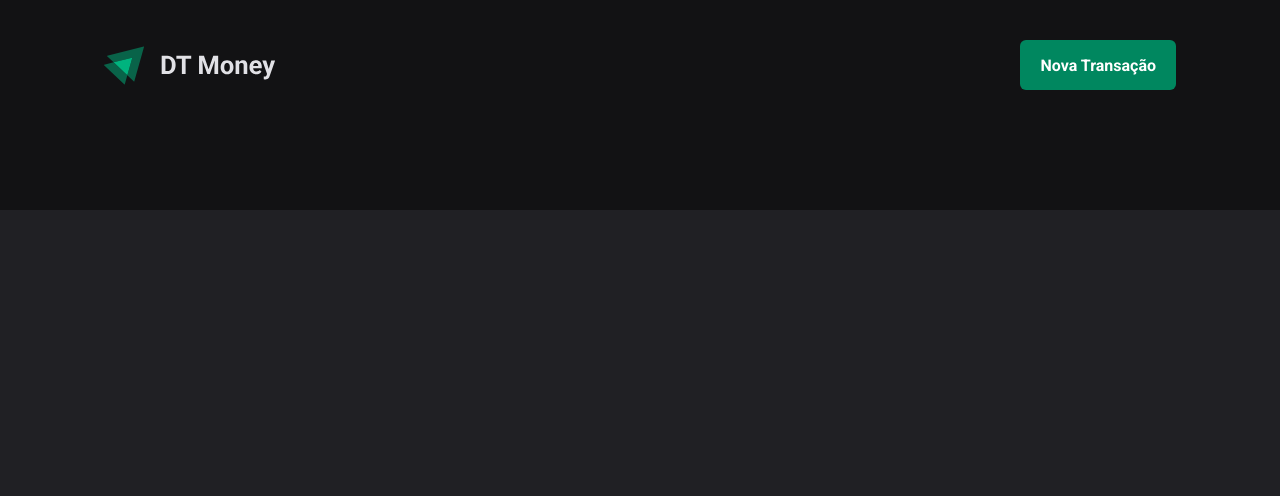
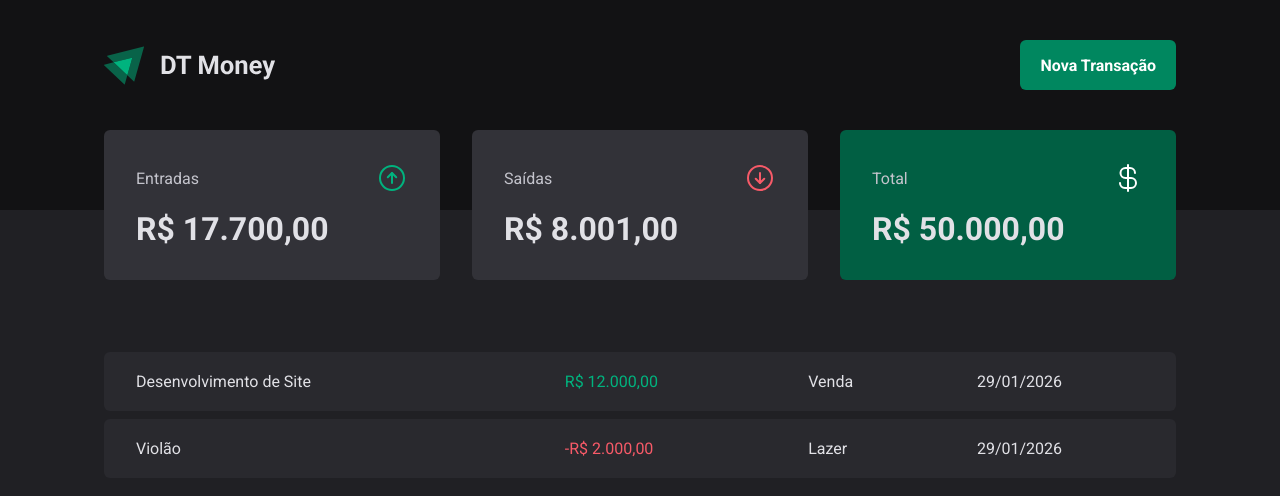
Before and after one commit to renatobarbosa-dc/fundamentos_react_3_DT_Money, a React (Vite) app in the folder 03-dt-money/: page / in a window 1280 px wide. Shown: the top 496 px of the page. Built offline with nearby package versions, Linux system fonts and the light colour scheme.

Commit message:
transaction table

```diff
--- a/03-dt-money/src/pages/Transactions/index.tsx
+++ b/03-dt-money/src/pages/Transactions/index.tsx
@@ -1,9 +1,39 @@
 import { Header } from "../../components/Header";
+import { Summary } from "../../components/Summary";
+import { TransactionsTable, TransactionsContainer, PriceHighlight } from "./styles";
 
 export function Transactions() {
     return(
         <div>
             <Header />
+            <Summary/>
+
+            <TransactionsContainer>
+                <TransactionsTable>
+                    <tbody>
+                        <tr>
+                            <td width='40%'>Desenvolvimento de Site</td>
+                            <td>
+                                <PriceHighlight variant="income">
+                                    R$ 12.000,00
+                                </PriceHighlight>
+                            </td>
+                            <td>Venda</td>
+                            <td>29/01/2026</td>
+                        </tr>
+                        <tr>
+                            <td>Violão</td>
+                            <td>
+                                <PriceHighlight variant="outcome">
+                                    -R$ 2.000,00
+                                </PriceHighlight>
+                            </td>
+                            <td>Lazer</td>
+                            <td>29/01/2026</td>
+                        </tr>
+                    </tbody>
+                </TransactionsTable>
+            </TransactionsContainer>
         </div>
     )
 }
--- a/03-dt-money/src/pages/Transactions/styles.ts
+++ b/03-dt-money/src/pages/Transactions/styles.ts
@@ -0,0 +1,38 @@
+import styled from "styled-components";
+
+export const TransactionsContainer = styled.main`
+    width: 100%;
+    max-width: 1120px;
+    margin: 4rem auto 0;
+    padding: 0 1.5rem;
+`;
+
+export const TransactionsTable = styled.table`
+    width: 100%;
+    border-collapse: separate;
+    border-spacing: 0 0.5rem;
+    //margin-top: 1.5rem;
+
+    td {
+        padding: 1.25rem 2rem;
+        background: ${(props) => props.theme['gray-700']};
+
+        &:first-child {
+            border-top-left-radius: 6px;
+            border-bottom-left-radius: 6px;
+        }
+
+        &:last-child {
+            border-top-right-radius: 6px;
+            border-bottom-right-radius: 6px;
+        }
+    }
+`;
+
+interface PriceHighlightProps {
+    variant: 'income' | 'outcome';
+}
+
+export const PriceHighlight = styled.span<PriceHighlightProps>`
+    color: ${(props) => props.variant === 'income' ? props.theme["green-300"] : props.theme["red-300"]}
+`;
```
